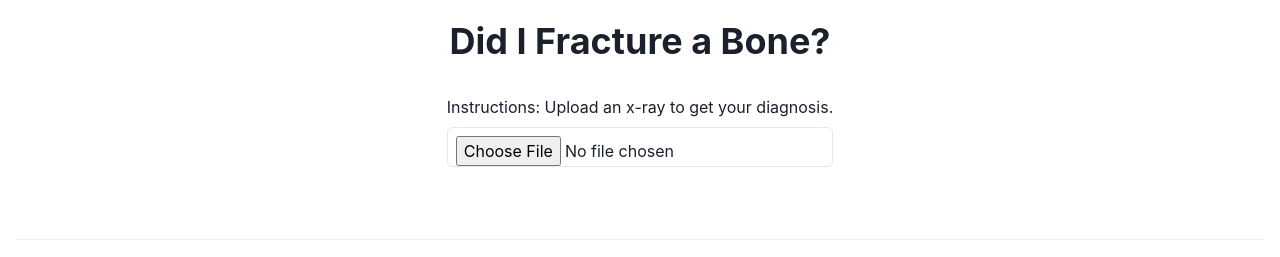
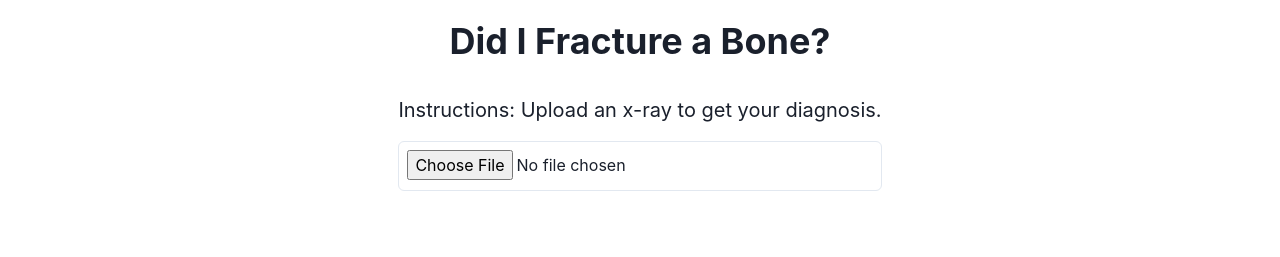
Before and after one commit to phifertoo/roboflow, a Next.js app: page / in a window 1280 px wide. Shown: the top 257 px of the page. Built offline with nearby package versions, Linux system fonts and the light colour scheme.

Commit message:
try this

```diff
--- a/components/ImageUploader.tsx
+++ b/components/ImageUploader.tsx
@@ -34,14 +34,18 @@ const ImageUploader = ({ setLoading, setResult, setImageUrl }) => {
   };
 
   return (
-    <VStack>
-      <Text>Instructions: Upload an x-ray to get your diagnosis.</Text>
+    <VStack align="center" spacing={4}>
+      {" "}
+      <Text fontSize="xl">
+        Instructions: Upload an x-ray to get your diagnosis.
+      </Text>
       <Input
         type="file"
         onChange={handleImageChange}
         accept="image/*"
         p={2}
         mb={4}
+        height="50px"
       />
     </VStack>
   );
--- a/tsconfig.json
+++ b/tsconfig.json
@@ -1,5 +1,6 @@
 {
   "compilerOptions": {
+    "types": ["jest", "node"],
     "lib": ["dom", "dom.iterable", "esnext"],
     "allowJs": true,
     "skipLibCheck": true,
```
